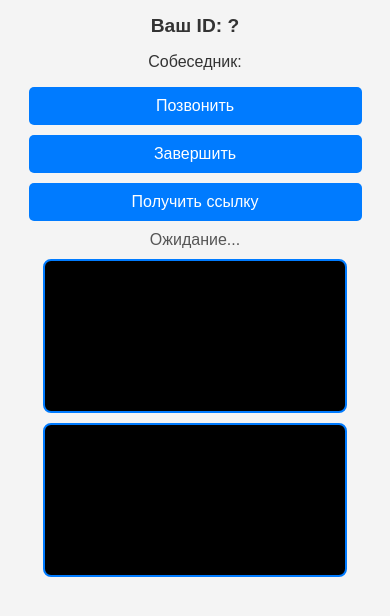
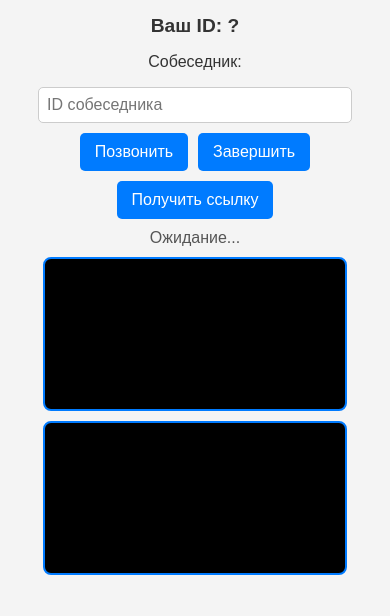
Before and after one commit to AlexKovalovSHK/small_video_chat, a website: page public/index.html in a window 390 px wide. Drawn offline with nearby package versions, Linux system fonts and the light colour scheme; no server answers.

Commit message:
update ui

```diff
--- a/public/index.html
+++ b/public/index.html
@@ -66,8 +66,8 @@
         video {
           width: 90%;
         }
-        button{
-          width: 90%;
+        input {
+          width: 80%;
         }
       }
     </style>
@@ -77,7 +77,7 @@
     <p>Собеседник: <span id="peerIdDisplay"></span></p>
 
     <div id="controls">
-      <!--input id="peerIdInput" placeholder="ID собеседника" /-->
+      <input id="peerIdInput" placeholder="ID собеседника" />
       <button onclick="startCall()">Позвонить</button>
       <button onclick="hangUp()">Завершить</button>
       <button onclick="getLink()">Получить ссылку</button>
```
